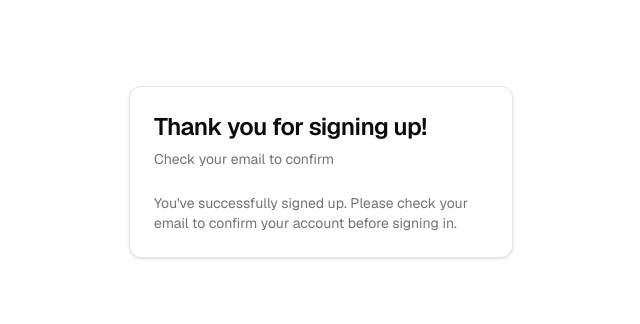
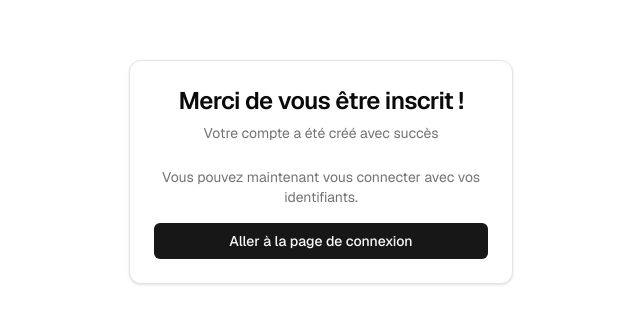
Before and after one commit to ArmanDeb/b2bchat, a Next.js app: page /auth/sign-up-success in a window 1280 px wide. Shown: the part 228-552 px from the top of the page, without its empty margins (319-959 px from the left). Built offline with nearby package versions, Linux system fonts and the light colour scheme; no server answers.

Commit message:
fix home page and sign in verification

```diff
--- a/app/auth/sign-up-success/page.tsx
+++ b/app/auth/sign-up-success/page.tsx
@@ -1,3 +1,5 @@
+"use client";
+
 import {
   Card,
   CardContent,
@@ -5,6 +7,8 @@ import {
   CardHeader,
   CardTitle,
 } from "@/components/ui/card";
+import { Button } from "@/components/ui/button";
+import Link from "next/link";
 
 export default function Page() {
   return (
@@ -13,16 +17,22 @@ export default function Page() {
         <div className="flex flex-col gap-6">
           <Card>
             <CardHeader>
-              <CardTitle className="text-2xl">
-                Thank you for signing up!
+              <CardTitle className="text-2xl text-center">
+                Merci de vous être inscrit !
               </CardTitle>
-              <CardDescription>Check your email to confirm</CardDescription>
+              <CardDescription className="text-center">
+                Votre compte a été créé avec succès
+              </CardDescription>
             </CardHeader>
-            <CardContent>
-              <p className="text-sm text-muted-foreground">
-                You&apos;ve successfully signed up. Please check your email to
-                confirm your account before signing in.
+            <CardContent className="text-center">
+              <p className="text-sm text-muted-foreground mb-4">
+                Vous pouvez maintenant vous connecter avec vos identifiants.
               </p>
+              <Link href="/auth/login">
+                <Button className="w-full">
+                  Aller à la page de connexion
+                </Button>
+              </Link>
             </CardContent>
           </Card>
         </div>
--- a/components/sign-up-form.tsx
+++ b/components/sign-up-form.tsx
@@ -43,9 +43,6 @@ export function SignUpForm({
       const { error } = await supabase.auth.signUp({
         email,
         password,
-        options: {
-          emailRedirectTo: `${window.location.origin}/protected`,
-        },
       });
       if (error) throw error;
       router.push("/auth/sign-up-success");
```
